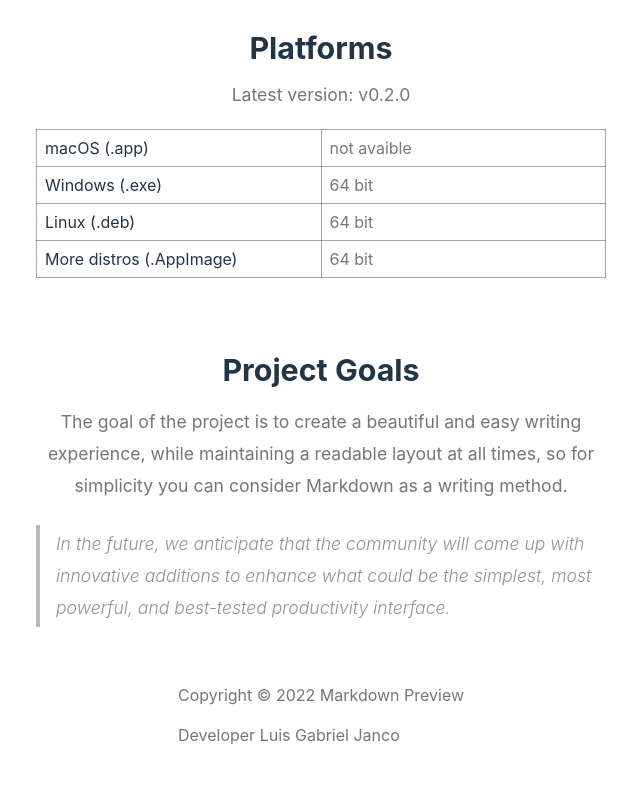
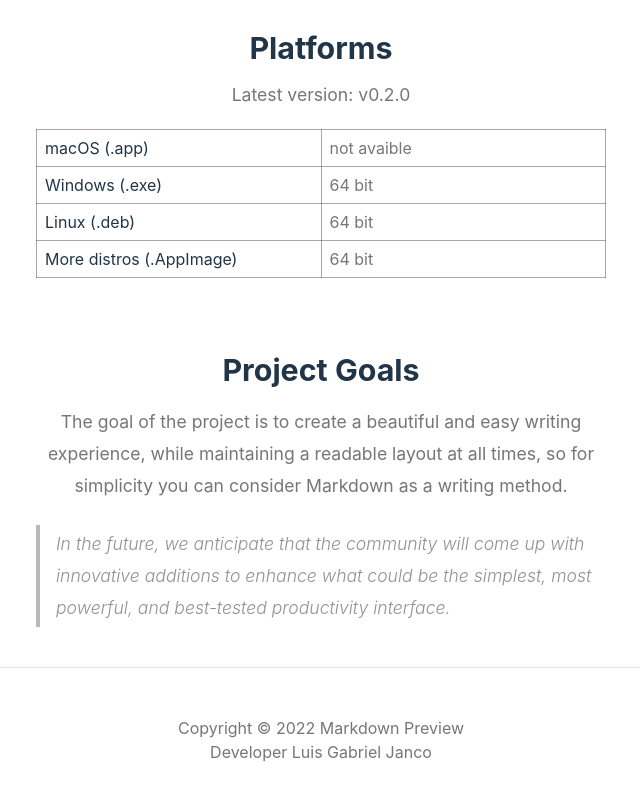
Before and after one commit to rundevs/rundev, a Next.js app: page / in a window 1280 px wide. Shown: the part 1846-2646 px from the top of the page, without its empty margins (319-959 px from the left). Before the commit the page ends 2609 px from the top, so only its background shows below. Built offline with nearby package versions, Linux system fonts and the light colour scheme.

Commit message:
style: setup design of footer

```diff
--- a/components/layout/layout.module.css
+++ b/components/layout/layout.module.css
@@ -16,3 +16,19 @@
   flex-direction: column;
   align-items: center;
 }
+
+.footer {
+  padding: 3rem 1rem;
+  width: 100%;
+  text-align: center;
+  background-color: var(--md-bg-blur);
+  border-top: 1px solid var(--md-divider-light-1);
+}
+
+.footer p {
+  margin: 0;
+}
+
+.footer a:hover {
+  color: var(--md-text-3);
+}
```
